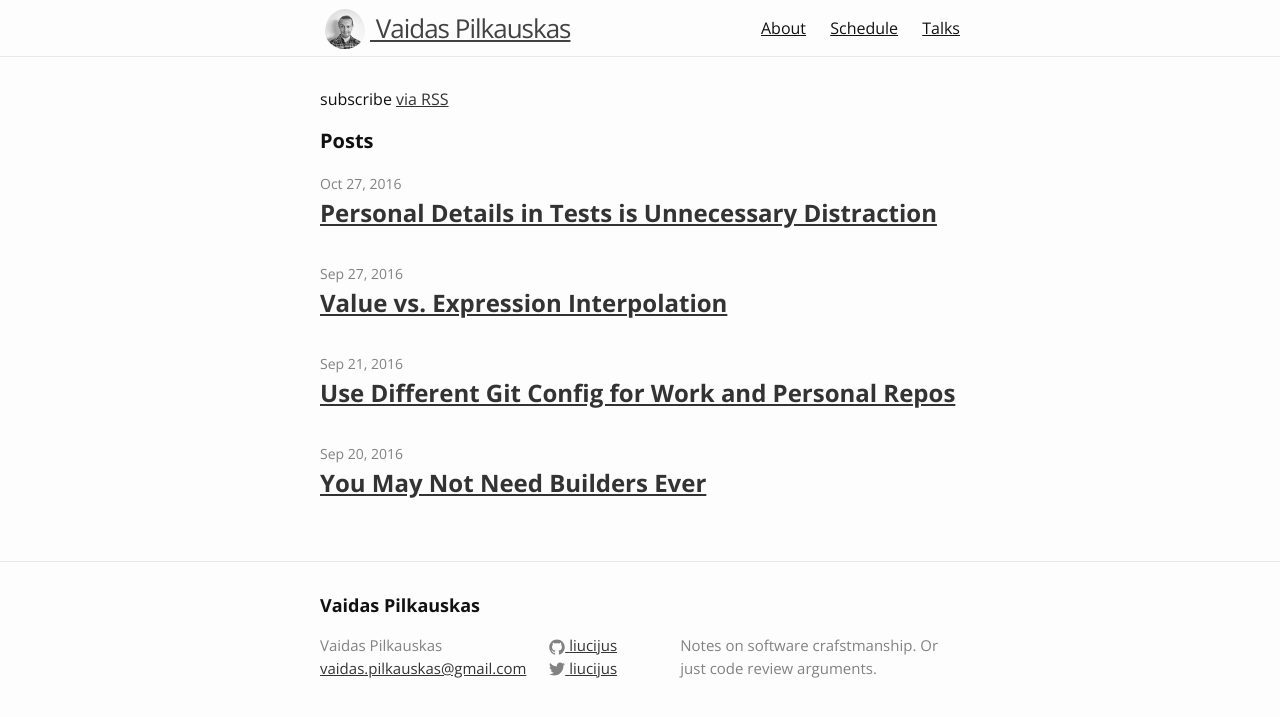
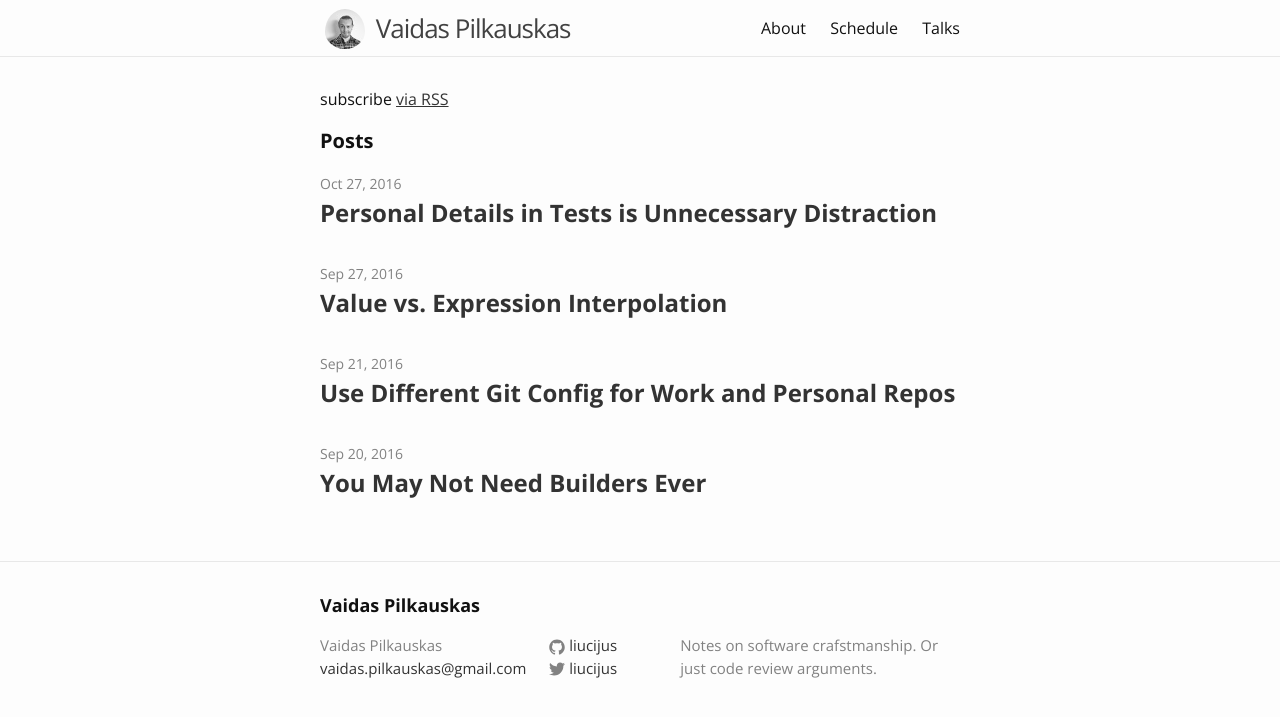
Before and after one commit to liucijus/liucijus.github.io, a Jekyll site: the page built from index.html, in a window 1280 px wide. Shown: the top 717 px of the page. Built offline with Jekyll 4.4.1, drawn with Linux system fonts in a browser that asks for light colours.

Commit message:
Make links underlined style only in paragraph

```diff
--- a/_sass/minima/_base.scss
+++ b/_sass/minima/_base.scss
@@ -85,14 +85,18 @@ h1, h2, h3, h4, h5, h6 {
     font-weight: $h-font-weight;
 }
 
-
-
 /**
  * Links
  */
+
+p {
+  > a {
+    text-decoration: underline;
+  }
+}
 a {
     color: $brand-color;
-    text-decoration: underline;
+    text-decoration: none;
 
     &:visited {
         color: darken($brand-color, 15%);
```
